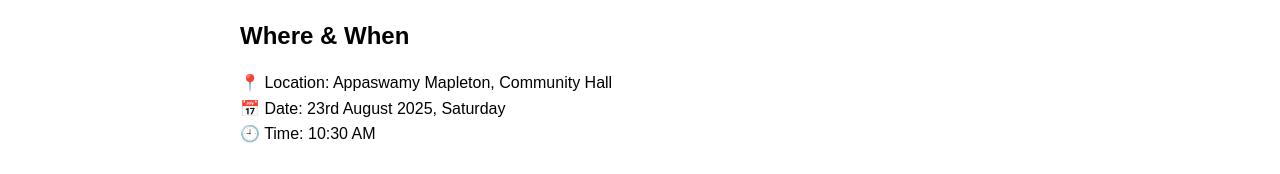
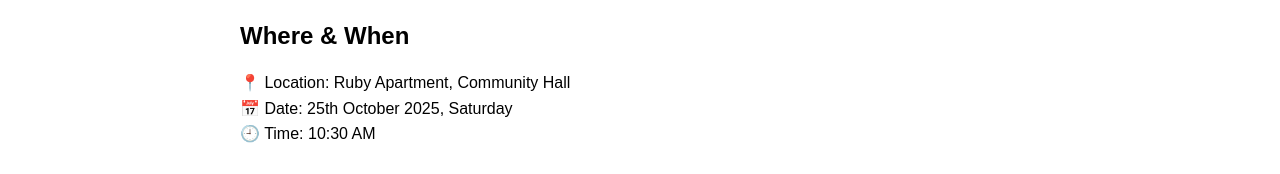
Before and after one commit to Akash-kj/Private-Wealth-Management-Session, a plain HTML site: page index.html in a window 1280 px wide. Shown: the part 482-656 px from the top of the page. Drawn offline with Linux system fonts and the light colour scheme.

Commit message:
Update index.html

```diff
--- a/index.html
+++ b/index.html
@@ -78,8 +78,8 @@
 
     <h2>Where & When</h2>
     <p>
-      📍 Location: Appaswamy Mapleton, Community Hall<br>
-      📅 Date: 23rd August 2025, Saturday<br>
+      📍 Location: Ruby Apartment, Community Hall<br>
+      📅 Date: 25th October 2025, Saturday<br>
       🕘 Time: 10:30 AM
     </p>
 
```
